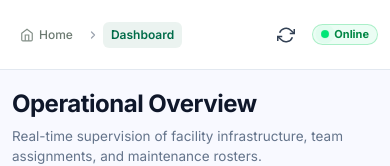
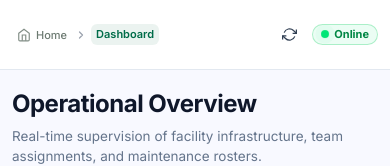
Before and after one commit to knsmnth/genso-project-manager, a Vue app: page /#/dashboard in a window 390 px wide. Shown: the top 166 px of the page. Built offline with nearby package versions, Linux system fonts and the light colour scheme; no server answers.

Commit message:
fix(header): prevent breadcrumbs overlap with badges on small screens

```diff
--- a/src/components/layout/Breadcrumbs.vue
+++ b/src/components/layout/Breadcrumbs.vue
@@ -144,6 +144,8 @@ const breadcrumbItems = computed<BreadcrumbItem[]>(() => {
   align-items: center;
   padding: 0;
   width: auto;
+  min-width: 0;
+  overflow: hidden;
 }
 
 .breadcrumbs-list {
@@ -154,6 +156,7 @@ const breadcrumbItems = computed<BreadcrumbItem[]>(() => {
   padding: 0;
   margin: 0;
   gap: 4px;
+  min-width: 0;
 }
 
 .breadcrumb-item {
@@ -163,6 +166,8 @@ const breadcrumbItems = computed<BreadcrumbItem[]>(() => {
   font-family: 'Inter', sans-serif;
   font-size: 12px;
   font-weight: 500;
+  min-width: 0;
+  flex-shrink: 1;
 }
 
 .breadcrumb-link {
@@ -180,6 +185,7 @@ const breadcrumbItems = computed<BreadcrumbItem[]>(() => {
   cursor: pointer;
   transition: all 0.15s ease;
   text-decoration: none;
+  white-space: nowrap;
 }
 
 .breadcrumb-link:hover {
@@ -197,6 +203,10 @@ const breadcrumbItems = computed<BreadcrumbItem[]>(() => {
   background-color: rgba(0, 108, 73, 0.08);
   font-weight: 600;
   font-size: 12px;
+  white-space: nowrap;
+  overflow: hidden;
+  text-overflow: ellipsis;
+  max-width: 140px;
 }
 
 .breadcrumb-home-icon {
@@ -209,5 +219,27 @@ const breadcrumbItems = computed<BreadcrumbItem[]>(() => {
   align-items: center;
   color: #9CA3AF;
   user-select: none;
+  flex-shrink: 0;
+}
+
+@media (max-width: 768px) {
+  .breadcrumb-link,
+  .breadcrumb-current {
+    padding: 3px 6px;
+    font-size: 11.5px;
+    max-width: 120px;
+  }
+}
+
+@media (max-width: 480px) {
+  .breadcrumb-link,
+  .breadcrumb-current {
+    padding: 2px 5px;
+    font-size: 11px;
+    max-width: 90px;
+  }
+  .breadcrumb-item {
+    gap: 3px;
+  }
 }
 </style>
--- a/src/components/layout/Header.vue
+++ b/src/components/layout/Header.vue
@@ -73,6 +73,7 @@ onUnmounted(() => {
 <style scoped>
 .sync-btn {
   transition: transform 0.2s ease, color 0.2s ease;
+  flex-shrink: 0;
 }
 .sync-btn:hover {
   color: #10b981;
@@ -88,4 +89,14 @@ onUnmounted(() => {
     transform: rotate(360deg);
   }
 }
+@media (max-width: 640px) {
+  .sync-btn {
+    width: 30px;
+    height: 30px;
+  }
+  .sync-btn svg {
+    width: 15px;
+    height: 15px;
+  }
+}
 </style>
```
